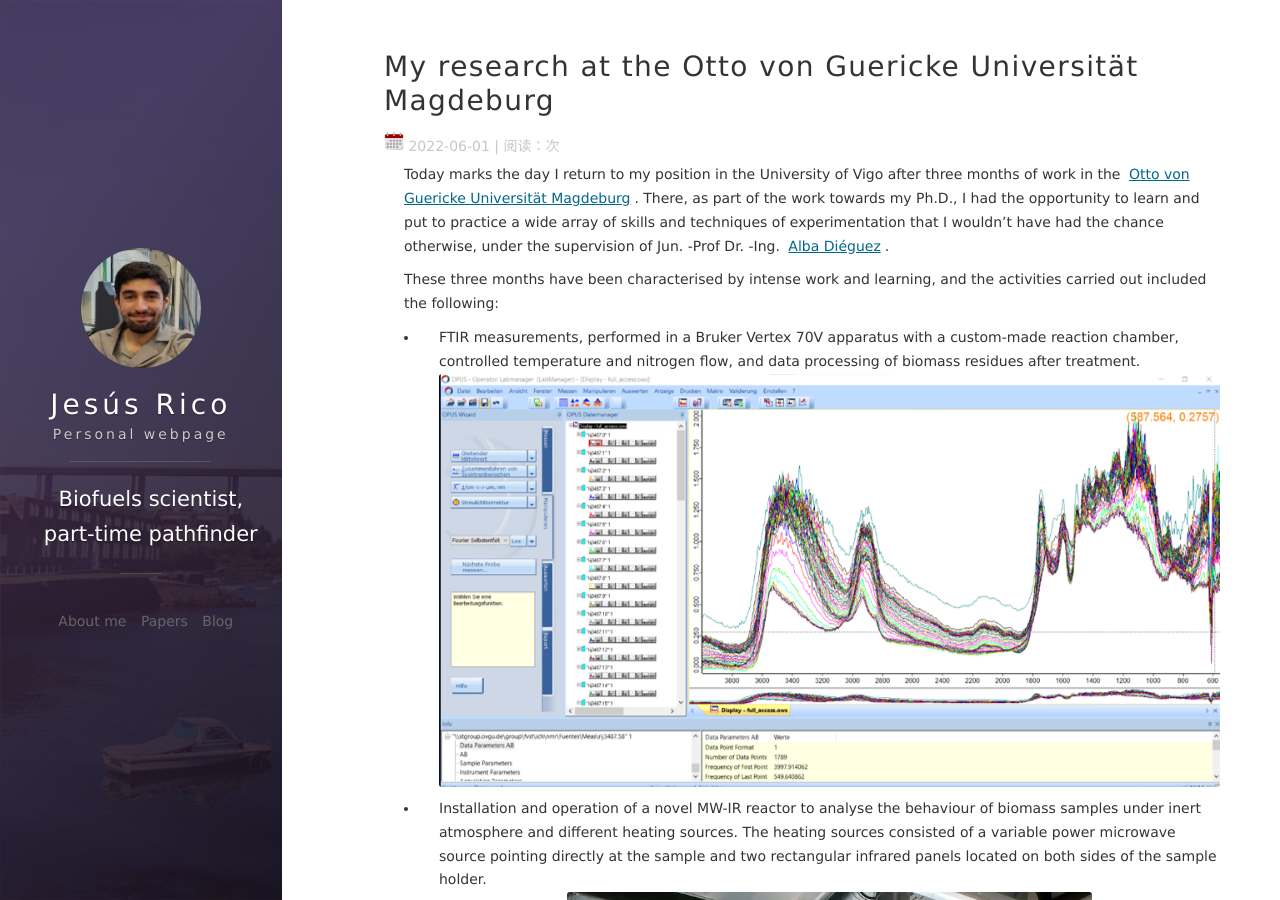
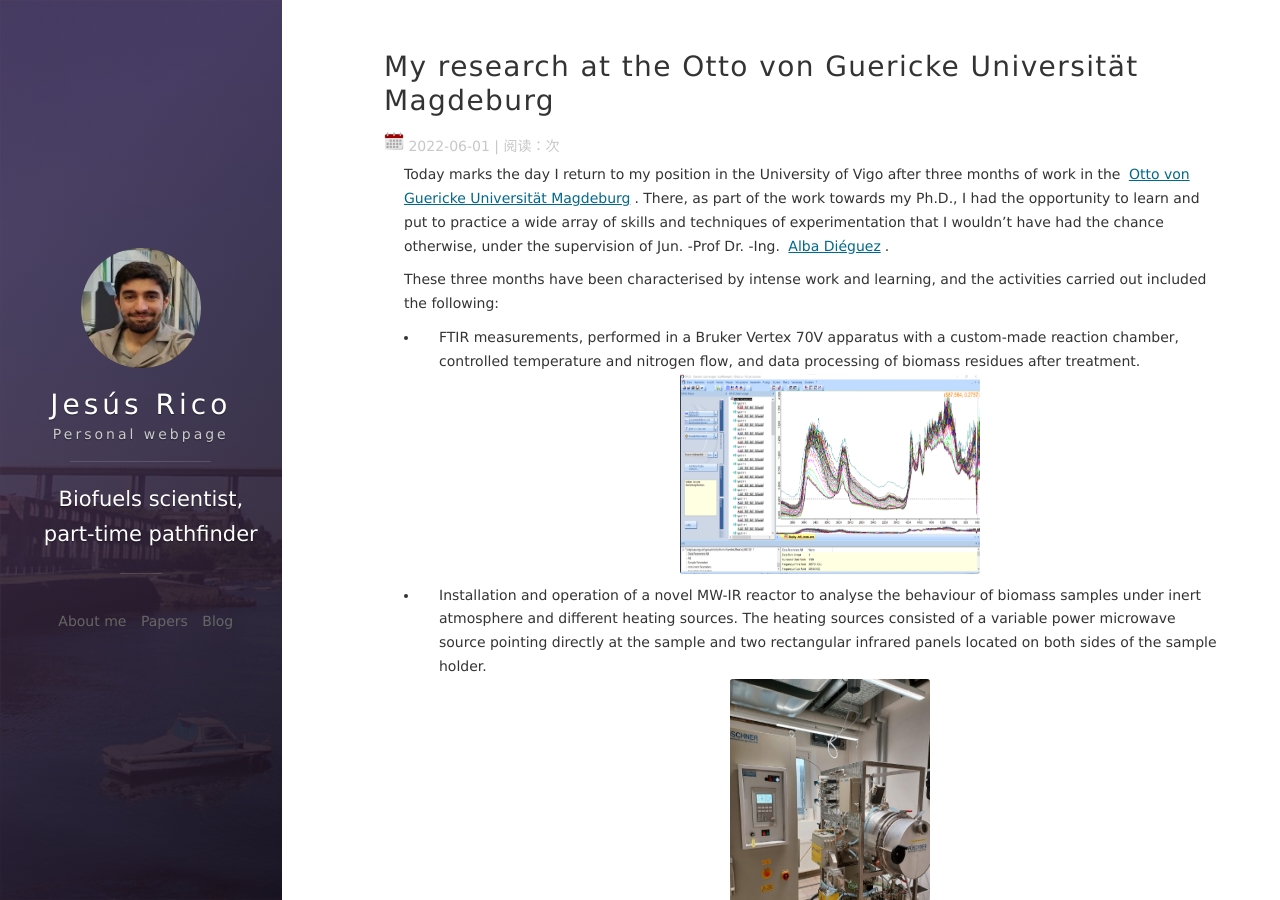
Before and after one commit to jesusrico96/jesusrico96.github.io, a Jekyll site: the page built from _posts/2022-06-01-magde.md, in a window 1280 px wide and 900 px high. Built offline with Jekyll 4.4.1, drawn with Linux system fonts in a browser that asks for light colours; nearby versions of some CDN libraries; comment, search, counter and statistics services are not loaded.

Commit message:
Blog Entry 1 Edit 3

```diff
--- a/_posts/2022-06-01-magde.md
+++ b/_posts/2022-06-01-magde.md
@@ -9,9 +9,9 @@ Today marks the day I return to my position in the University of Vigo after thre
 
 These three months have been characterised by intense work and learning, and the activities carried out included the following:
 
-- FTIR measurements, performed in a Bruker Vertex 70V apparatus with a custom-made reaction chamber, controlled temperature and nitrogen flow, and data processing of biomass residues after treatment. ![Example of spectra acquired](/images/posts/spectra.png "FTIR spectra acquired")
+- FTIR measurements, performed in a Bruker Vertex 70V apparatus with a custom-made reaction chamber, controlled temperature and nitrogen flow, and data processing of biomass residues after treatment. <img src="/images/posts/spectra.png" alt="FTIR spectra acquired" width="300" height="200" />
 
-- Installation and operation of a novel MW-IR reactor to analyse the behaviour of biomass samples under inert atmosphere and different heating sources. The heating sources consisted of a variable power microwave source pointing directly at the sample and two rectangular infrared panels located on both sides of the sample holder.  ![MW Reactor](/images/posts/MW.png "MW Reactor")
+- Installation and operation of a novel MW-IR reactor to analyse the behaviour of biomass samples under inert atmosphere and different heating sources. The heating sources consisted of a variable power microwave source pointing directly at the sample and two rectangular infrared panels located on both sides of the sample holder.  <img src="/images/posts/MW.png" alt="MW Reactor" width="200" height="300"/>
 
 - Learning the operating principles of a new micro-GC apparatus intended to be coupled to the MW-IR reactor to analyse gas composition. The learning process consisted of two lectures of 4 hours each, in which the principle of operation, the theoretical background and the practical use of the apparatus were explained. Test measurements were also carried out independently.
 
```
Also changed, not shown: archive.md (+1 -1 lines).
